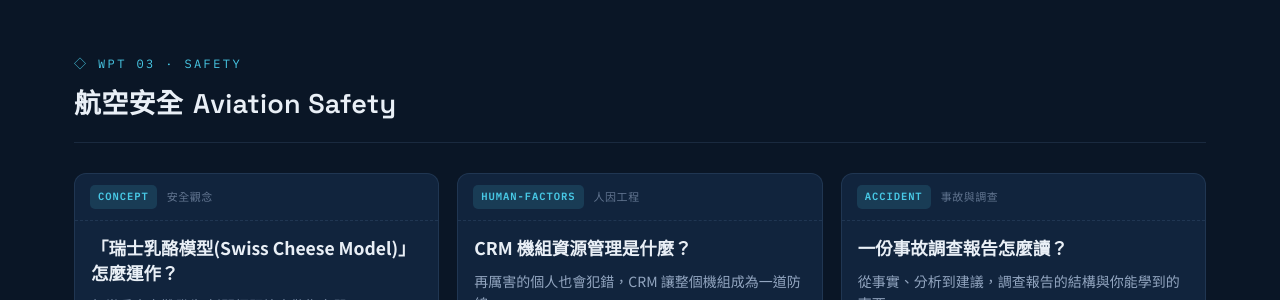
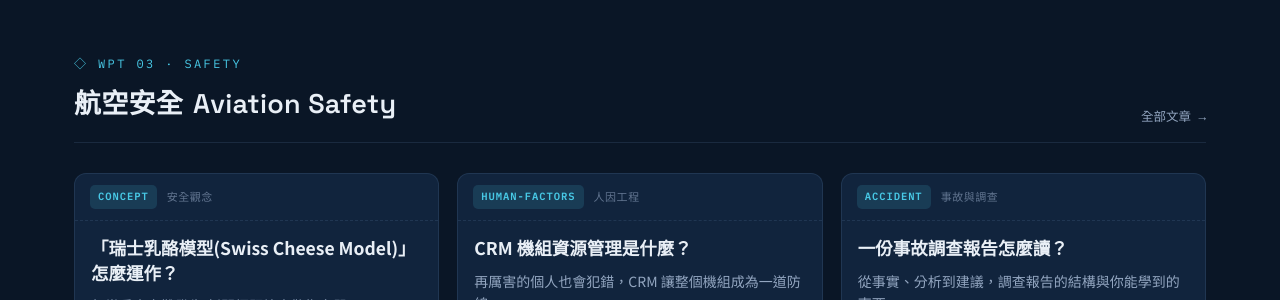
Before and after one commit to bill85412/tctw, a Jekyll site: the page built from index.html, in a window 1280 px wide and 900 px high, scrolled down 1888 px. Shown: the part 152-452 px from the top of the window. Built offline with Jekyll 4.4.1, drawn with Linux system fonts in a browser that asks for light colours.

Commit message:
Update home.html

```diff
--- a/_layouts/home.html
+++ b/_layouts/home.html
@@ -56,7 +56,7 @@
 
 <section class="sec" id="safety">
   <div class="wrap">
-    <div class="sec-head reveal"><div class="l"><span class="wp">◇ WPT 03 · SAFETY</span><h2><span class="zh">航空安全</span>Aviation Safety</h2></div></a></div>
+    <div class="sec-head reveal"><div class="l"><span class="wp">◇ WPT 03 · SAFETY</span><h2><span class="zh">航空安全</span>Aviation Safety</h2></div><a class="more" href="{{ '/safety/' | relative_url }}">全部文章 →</a></div>
     <div class="news" id="safetygrid">
       {% assign safetylist = site.articles | where: "section", "safety" | sort: "date" | reverse %}
       {% for a in safetylist limit: 3 %}{% assign c = site.data.tax.categories[a.category] %}
```
